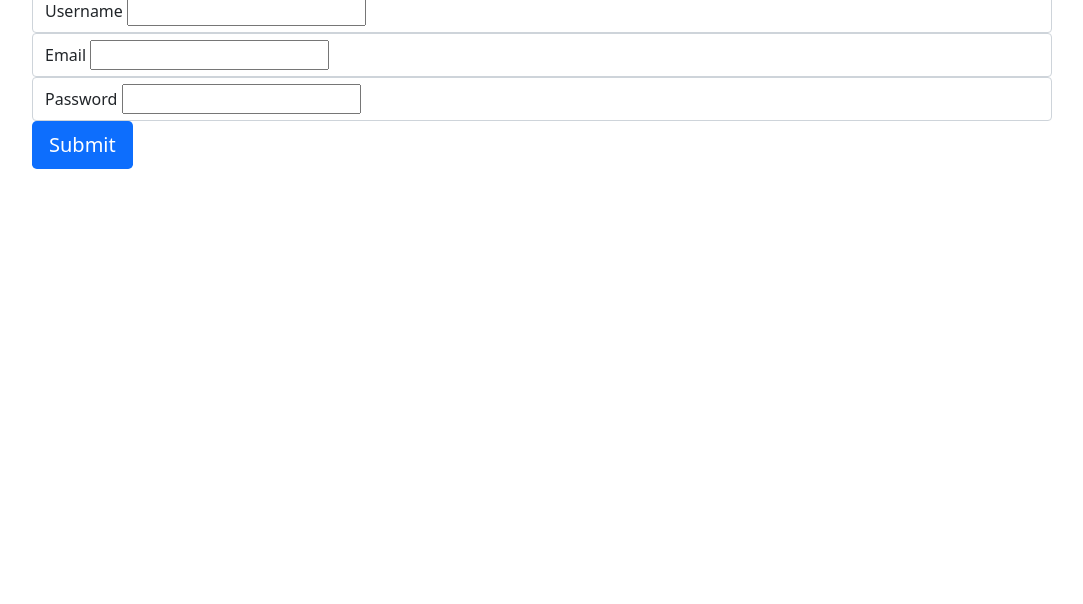
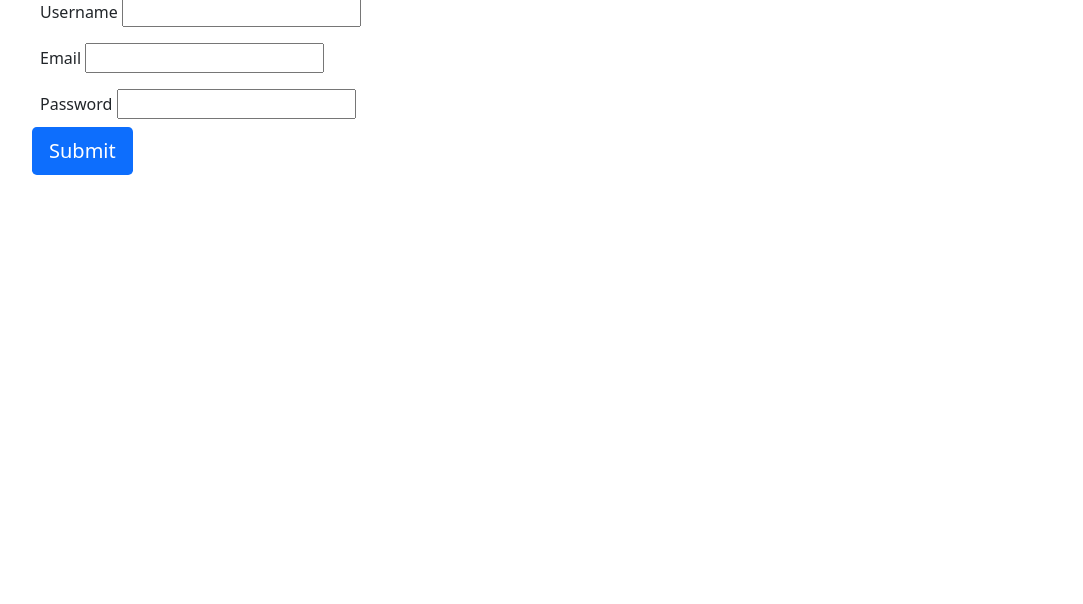
Before and after one commit to james-mk/vuejs, a plain HTML site: page index.html in a window 1280 px wide. Shown: the part 196-800 px from the top of the page, without its empty margins (98-1181 px from the left). Drawn offline with nearby package versions, Linux system fonts and the light colour scheme.

Commit message:
looping through input fields

```diff
--- a/index.html
+++ b/index.html
@@ -105,9 +105,15 @@
                     <form @submit.prevent="handleSubmit">
                     <div class="container">
                         <h1>{{title}}</h1>
-                        <custom-input  v-model="username" class="form-control" :label="usernameLabel" />
-                        <custom-input  v-model="email" class="form-control" :label="emailLabel" />
-                        <custom-input  v-model="password" class="form-control" :label="passwordLabel" />
+                        <custom-input v-for="(input,i) in inputs" :key="i"
+
+                          v-model="input.value"
+                          :label="input.label"
+                          :type="input.type"
+
+                          class="d-block p-2"
+
+                          />
 
 
                             <button class="btn bg-primary btn-lg text-white">Submit</button>
@@ -119,18 +125,28 @@
                     data() {
                         return {
                             title: "Login Form",
-                            username: '',
-                            email: '',
-                            password: '',
-                            usernameLabel: 'Username',
-                            emailLabel: 'Email',
-                            passwordLabel: 'Password'
+                            inputs: [{
+                                label: 'Username',
+                                value: '',
+                                type: 'text'
+
+                            }, {
+                                label: 'Email',
+                                value: '',
+                                type: 'email'
+
+                            }, {
+                                label: 'Password',
+                                value: '',
+                                type: 'password'
+
+                            }]
                         }
 
                     },
                     methods: {
                         handleSubmit() {
-                            console.log(this.username, this.email, this.password)
+                            console.log(this.inputs[0].value, this.inputs[1].value, this.inputs[2].value)
                         }
                     }
                 })
@@ -138,11 +154,11 @@
                     template: `
                     <label>
                         {{label}}
-                <input type="text" v-model="inputValue">
+                <input :type="type" v-model="inputValue">
 
                     </label>
                     `,
-                    props: ['label', 'modelValue'],
+                    props: ['label', 'type', 'modelValue'],
                     computed: {
                         inputValue: {
                             get() {
```
